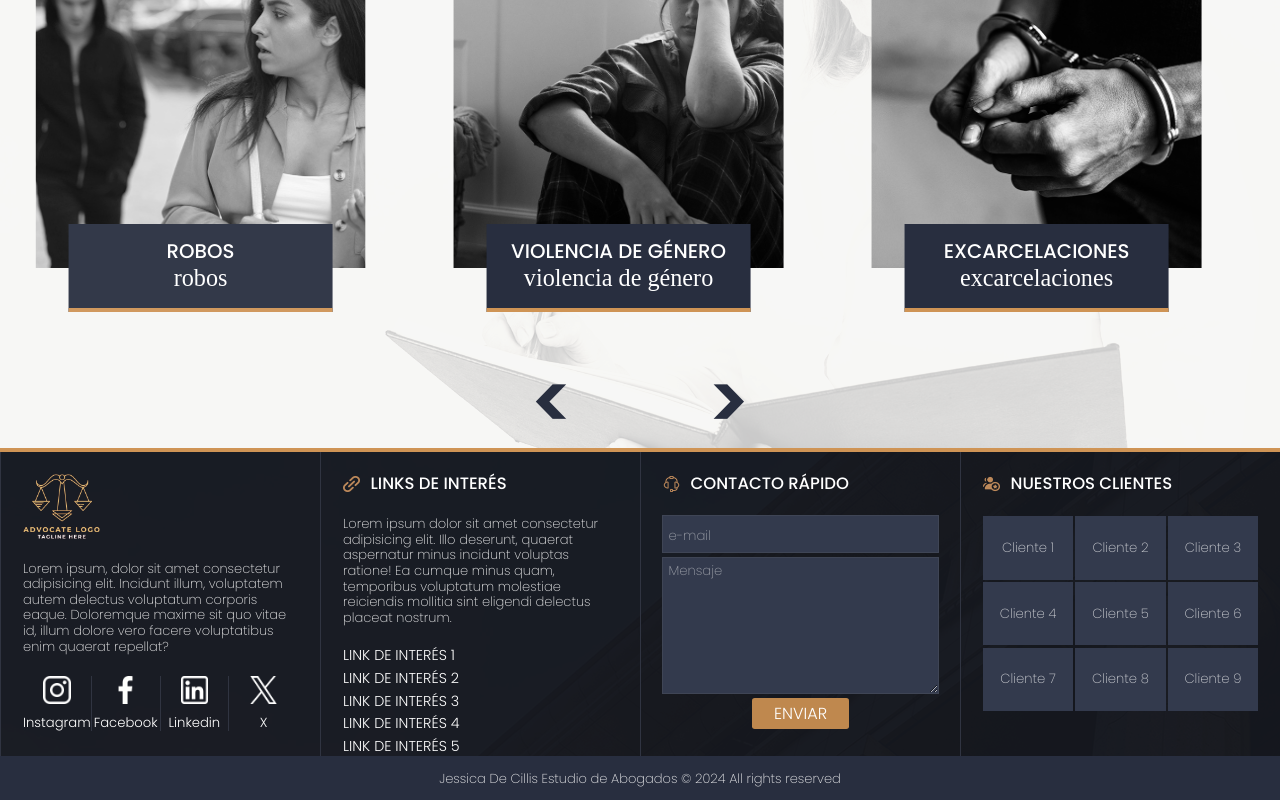
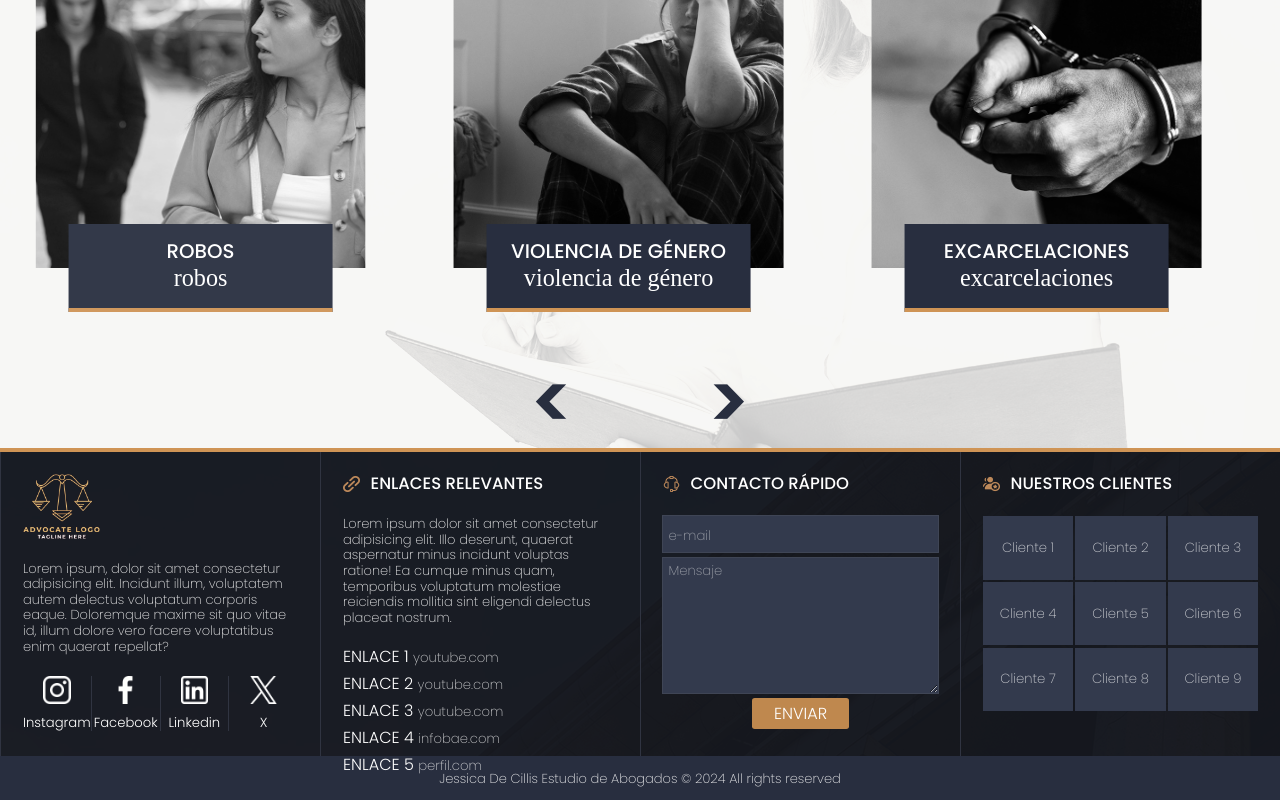
Before and after one commit to ArielCorrado/Estudio_Jessica_De_Cillis, a React (Create React App) app: page /home in a window 1280 px wide. Shown: the part 1064-1864 px from the top of the page. Built offline with nearby package versions, Linux system fonts and the light colour scheme; a web font is replaced by a local one.

Commit message:
se agrego seccion team

```diff
--- a/src/components/footer/Footer.tsx
+++ b/src/components/footer/Footer.tsx
@@ -53,15 +53,15 @@ export default function Footer () {
                 <div className="footerLinksCont footerSection flex column">
                     <div className="flex">
                         <img src="/images/icons/links.png" alt="Links" className="footerIconTitles"/>
-                        <p className="footerTitles">Links de interés</p>
+                        <p className="footerTitles">Enlaces relevantes</p>
                     </div>
                     <p className="footer_small_text">Lorem ipsum dolor sit amet consectetur adipisicing elit. Illo deserunt, quaerat aspernatur minus incidunt voluptas ratione! Ea cumque minus quam, temporibus voluptatum molestiae reiciendis mollitia sint eligendi delectus placeat nostrum.</p>
                     <ul className="footerLinksListCont">
-                        <li>Link de interés 1</li>
-                        <li>Link de interés 2</li>
-                        <li>Link de interés 3</li>
-                        <li>Link de interés 4</li>
-                        <li>Link de interés 5</li>
+                        <li><a href="https://www.youtube.com/watch?v=OuixdRCdCaI" target="_blank" rel="noreferrer">Enlace 1 <span className="footerLinksDesc">youtube.com</span></a></li>
+                        <li><a href="https://www.youtube.com/watch?v=_X7fD5L36gs" target="_blank" rel="noreferrer">Enlace 2 <span className="footerLinksDesc">youtube.com</span></a></li>
+                        <li><a href="https://www.youtube.com/watch?v=lDsVByHQqZw" target="_blank" rel="noreferrer">Enlace 3 <span className="footerLinksDesc">youtube.com</span></a></li>
+                        <li><a href="https://www.infobae.com/sociedad/policiales/2023/09/20/quien-es-quien-en-la-banda-de-ladrones-chilenos-que-robo-16-camionetas-frontier-en-la-ciudad-en-un-mes/" target="_blank" rel="noreferrer">Enlace 4 <span className="footerLinksDesc">infobae.com</span></a></li>
+                        <li><a href="https://noticias.perfil.com/noticias/empresas-y-protagonistas/jessica-de-cillis-la-abogada-penalista-que-defiende-a-los-mas-vulnerables.phtml" target="_blank" rel="noreferrer">Enlace 5 <span className="footerLinksDesc">perfil.com</span></a></li>
                     </ul>
                 </div>
                 <div className="footerContactCont footerSection flex column">
--- a/src/components/footer/footer.css
+++ b/src/components/footer/footer.css
@@ -106,9 +106,25 @@
 .footerLinksListCont > * {
     text-align: left;
     font-size: 0.65rem;
-    margin-bottom: 0.25rem;
+    margin-bottom: 0.35rem;
     text-transform: uppercase;
     cursor: pointer;
+}
+
+.footerLinksListCont > *:hover {
+    color: var(--color-navbar-hover);
+}
+
+.footerLinksListCont > *:hover .footerLinksDesc {
+    color: var(--color-navbar-hover);
+    opacity: 1;
+}
+
+.footerLinksDesc {
+    font-weight: 200;
+    text-transform: none;
+    font-size: 0.60rem;
+    opacity: 0.75;
 }
 
 /***************************************************************/
```
